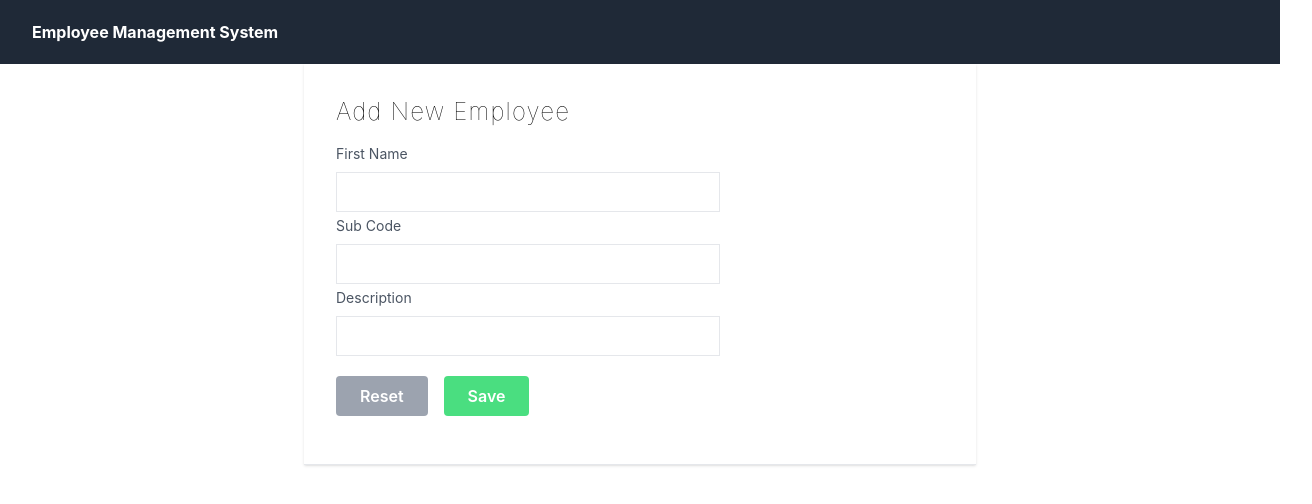
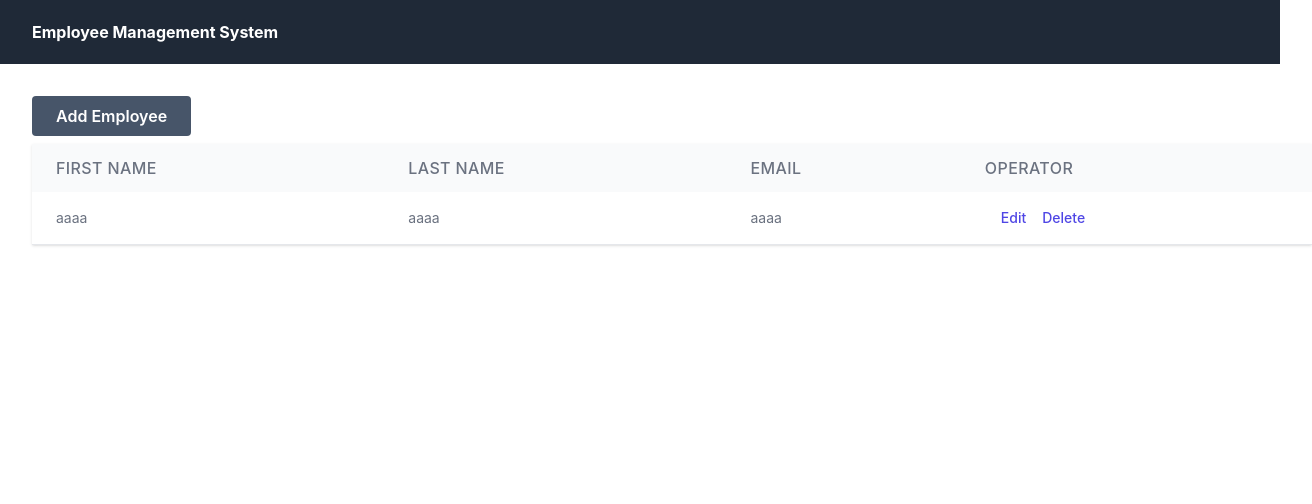
Before and after one commit to keer2345/react-demo-202202, a React (Create React App) app: page / in a window 1280 px wide. Shown: the top 504 px of the page, 1312 px wide, since content can reach past the window. Built offline with nearby package versions, Linux system fonts and the light colour scheme; the HTML template or start-up script is replaced by a standard one.

Commit message:
react-router-dom

```diff
--- a/package.json
+++ b/package.json
@@ -9,6 +9,7 @@
     "axios": "^0.26.0",
     "react": "^17.0.2",
     "react-dom": "^17.0.2",
+    "react-router-dom": "6",
     "react-scripts": "5.0.0",
     "web-vitals": "^2.1.4"
   },
--- a/src/App.js
+++ b/src/App.js
@@ -1,12 +1,21 @@
+import { BrowserRouter, Route, Routes } from 'react-router-dom'
 import './App.css'
 import AddEmployee from './components/AddEmployee'
+import EmployeeList from './components/EmployeeList'
 import Navbar from './components/Navbar'
 
 function App() {
   return (
     <>
-      <Navbar />
-      <AddEmployee />
+      <BrowserRouter>
+        <Navbar />
+        <Routes>
+          <Route index element={<EmployeeList />}></Route>
+          <Route path='/' element={<EmployeeList />}></Route>
+          <Route path='/employeeList' element={<EmployeeList />}></Route>
+          <Route path='/addEmployee' element={<AddEmployee />}></Route>
+        </Routes>
+      </BrowserRouter>
     </>
   )
 }
--- /dev/null
+++ b/src/components/EmployeeList.js
@@ -0,0 +1,62 @@
+import React from 'react'
+
+const EmployeeList = () => {
+  return (
+    <div className='container mx-8 my-8'>
+      <div className='h-12'>
+        <button
+          className='rounded bg-slate-600 text-white px-6 py-2
+        font-semibold'>
+          Add Employee
+        </button>
+      </div>
+      <div className='shadow border-b'>
+        <table className='min-w-full'>
+          <thead className='bg-gray-50'>
+            <tr>
+              <th className='text-left font-medium text-gray-500 uppercase tracking-wide py-3 px-6 '>
+                First Name
+              </th>
+              <th className='text-left font-medium text-gray-500 uppercase tracking-wide py-3 px-6 '>
+                Last Name
+              </th>
+              <th className='text-left font-medium text-gray-500 uppercase tracking-wide py-3 px-6 '>
+                Email
+              </th>
+              <th className='text-left font-medium text-gray-500 uppercase tracking-wide py-3 px-6 '>
+                Operator
+              </th>
+            </tr>
+          </thead>
+          <tbody>
+            <tr>
+              <td className='text-left px-6 py-4 whitespace-nowrap'>
+                <div className='text-sm text-gray-500'>aaaa</div>
+              </td>
+              <td className='text-left px-6 py-4 whitespace-nowrap'>
+                <div className='text-sm text-gray-500'>aaaa</div>
+              </td>
+              <td className='text-left px-6 py-4 whitespace-nowrap'>
+                <div className='text-sm text-gray-500'>aaaa</div>
+              </td>
+              <td className='text-left px-6 py-4 whitespace-nowrap font-medium text-sm'>
+                <a
+                  href='#'
+                  className='text-indigo-600 hover:text-indigo-800 px-4'>
+                  Edit
+                </a>
+                <a
+                  href='#'
+                  className='text-indigo-600 hover:text-indigo-800 '>
+                  Delete
+                </a>
+              </td>
+            </tr>
+          </tbody>
+        </table>
+      </div>
+    </div>
+  )
+}
+
+export default EmployeeList
```
Also changed, not shown: 1 other file (tests, documents, lock files or other folders).
